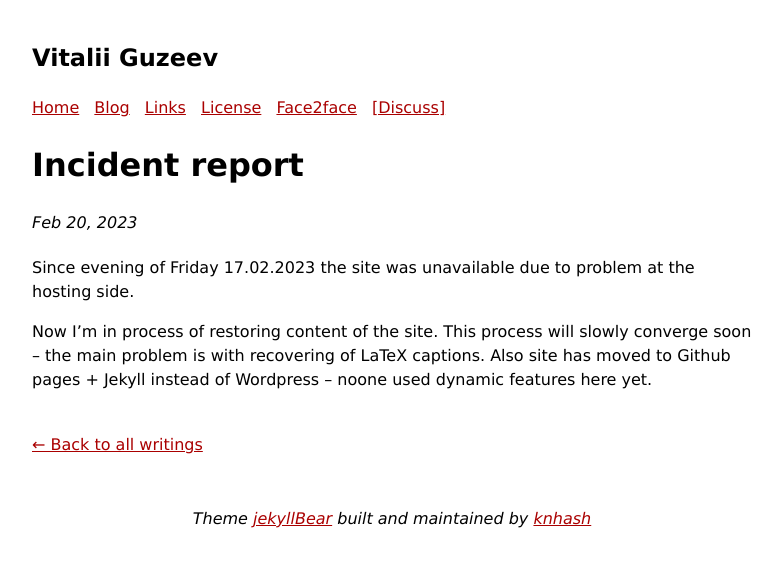
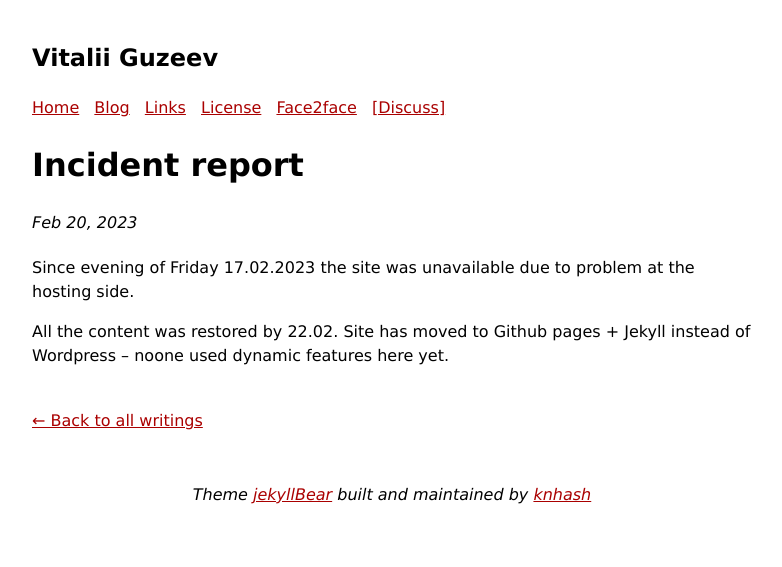
Before and after one commit to viviag/viviag.io, a Jekyll site: the page built from _posts/2023-02-20-rebuild.md, in a window 1280 px wide. Shown: the top 567 px of the page, without its empty margins (248-1030 px from the left). Built offline with Jekyll 4.4.1, drawn with Linux system fonts in a browser that asks for light colours.

Commit message:
Notice of site recovery

```diff
--- a/_posts/2023-02-20-rebuild.md
+++ b/_posts/2023-02-20-rebuild.md
@@ -7,4 +7,4 @@ tags: [technical]
 
 Since evening of Friday 17.02.2023 the site was unavailable due to problem at the hosting side.
 
-Now I'm in process of restoring content of the site. This process will slowly converge soon -- the main problem is with recovering of LaTeX captions. Also site has moved to Github pages + Jekyll instead of Wordpress -- noone used dynamic features here yet.
+All the content was restored by 22.02. Site has moved to Github pages + Jekyll instead of Wordpress -- noone used dynamic features here yet.
```
Also changed, not shown: 1 other file.
